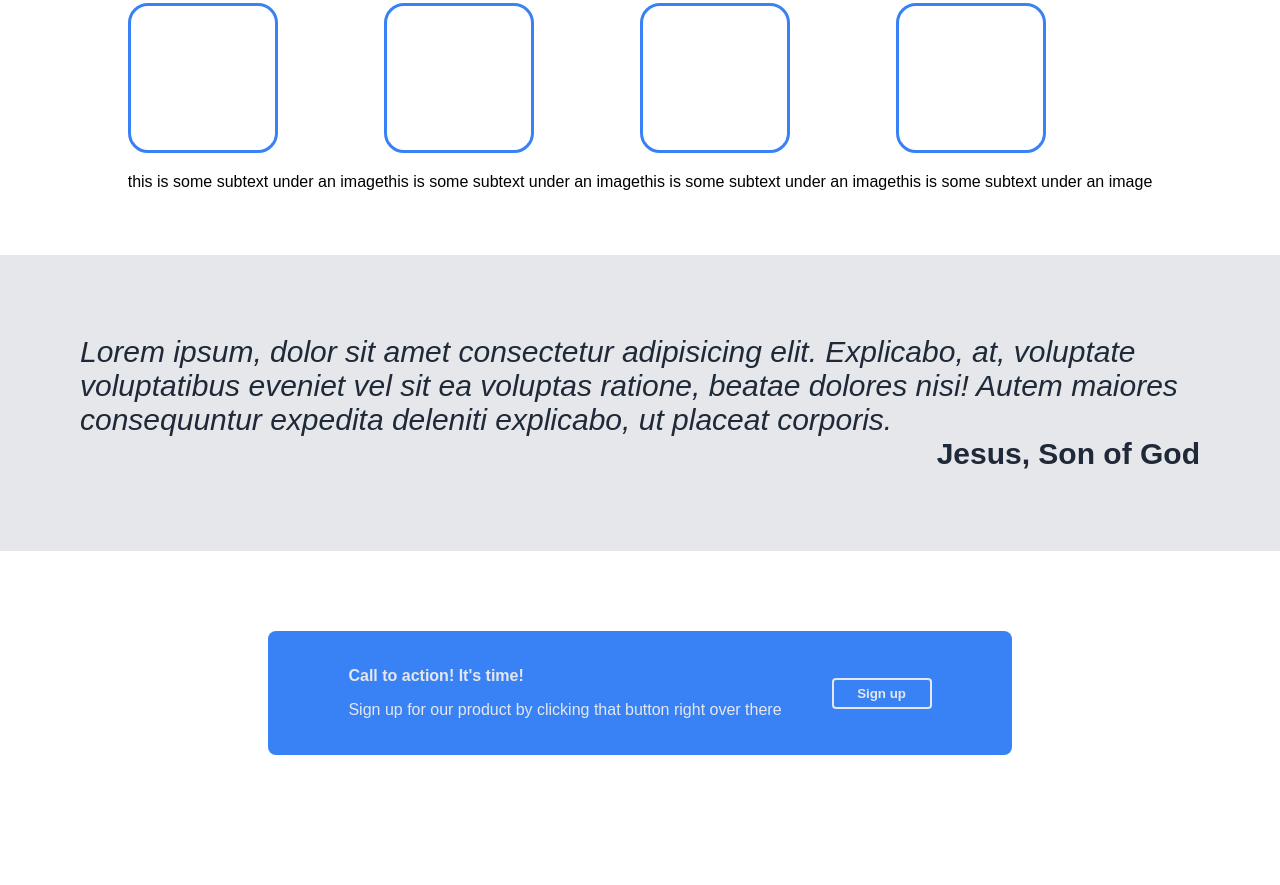
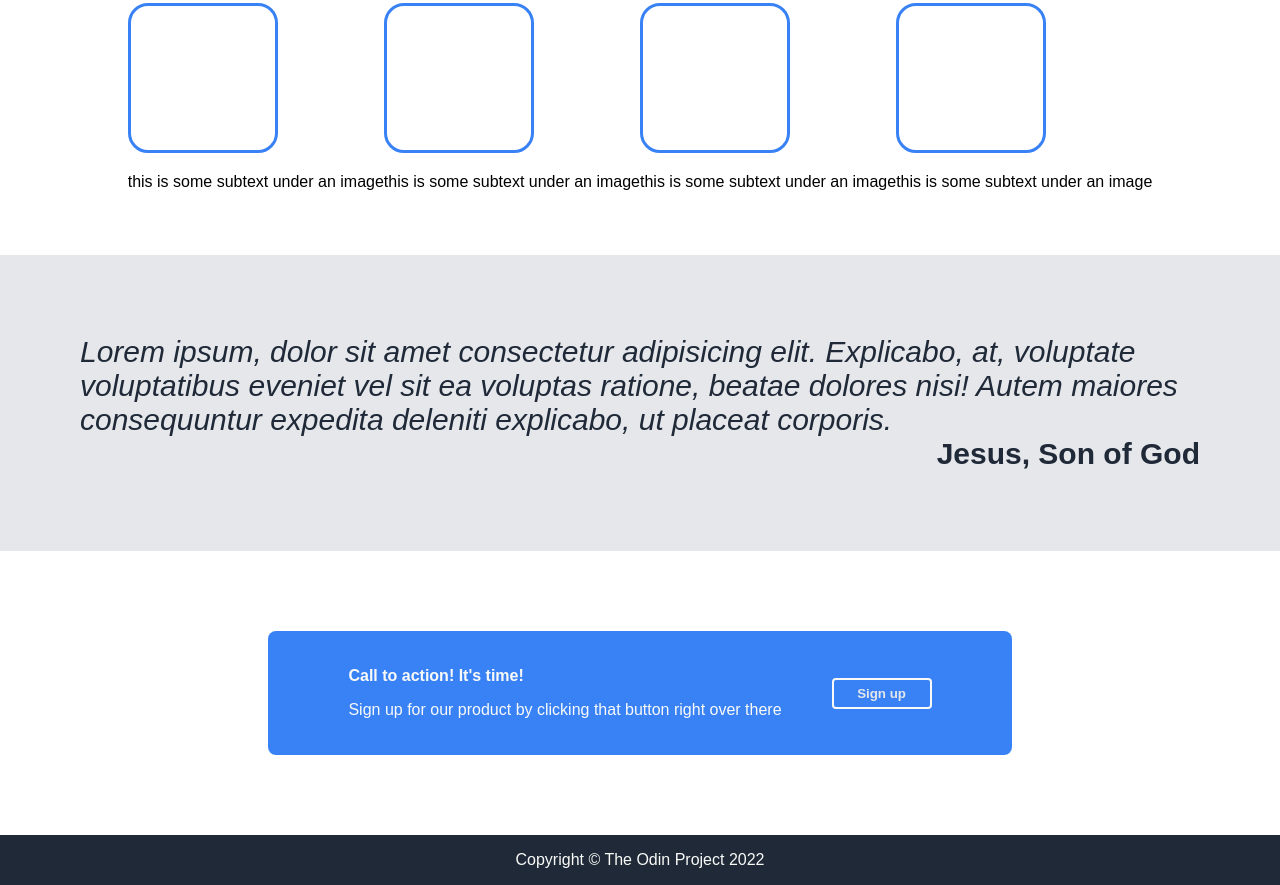
Before and after one commit to kaydarovv/landing-page, a plain HTML site: page index.html in a window 1280 px wide. Shown: the part 550-1435 px from the top of the page. Before the commit the page ends 1385 px from the top, so only its background shows below. Drawn offline with Linux system fonts and the light colour scheme.

Commit message:
Add footer

```diff
--- a/index.html
+++ b/index.html
@@ -82,5 +82,9 @@
         <button class="banner-btn">Sign up</button>
       </div>
     </div>
+
+    <footer>
+      <div class="copyright">Copyright &copy The Odin Project 2022</div>
+    </footer>
   </body>
 </html>
--- a/style.css
+++ b/style.css
@@ -167,7 +167,7 @@ button {
 
 .bluebox {
   background-color: #3882f6;
-  color: #e5e7eb;
+  color: #f9faf8;
   padding: 20px 80px;
   display: flex;
   align-items: center;
@@ -181,5 +181,13 @@ button {
 }
 
 .banner-btn {
-  border: 2px solid #e5e7eb;
+  border: 2px solid #f9faf8;
 }
+
+footer {
+  display: flex;
+  justify-content: center;
+  padding: 16px;
+  background-color: #1f2937;
+  color: #f9faf8;
+}
```
